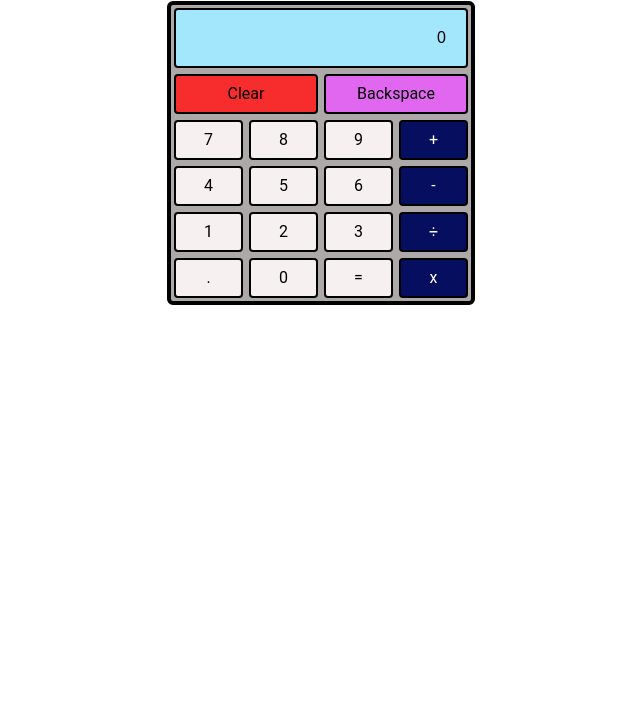
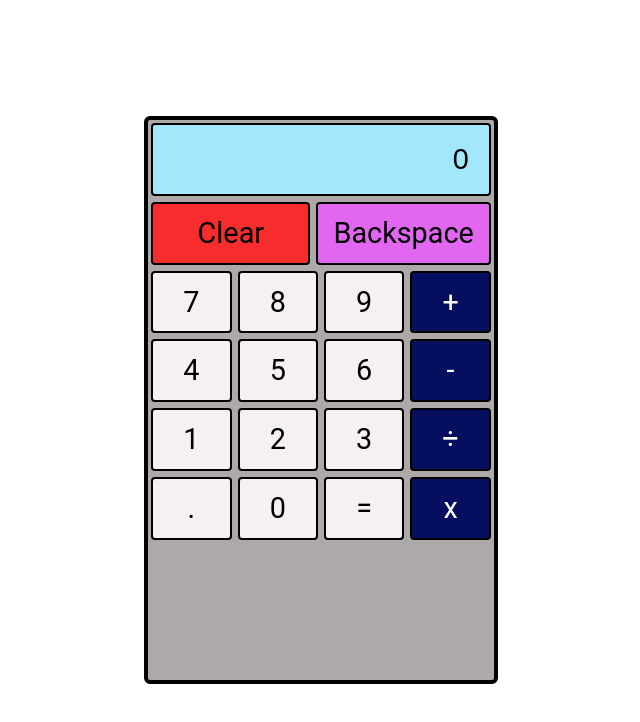
Before and after one commit to nickfrahm/Calculator, a plain HTML site: page index.html in a window 768 px wide. Shown: the whole page, without its empty margins (63-703 px from the left). Drawn offline with Linux system fonts and the light colour scheme.

Commit message:
mobile styling complete

```diff
--- a/main.css
+++ b/main.css
@@ -50,6 +50,13 @@ table {
 @import url('https://fonts.googleapis.com/css2?family=Orbitron&display=swap');
 
 /*end of reset and importing font*/
+
+body {
+    display: flex;
+    justify-content: center;
+    align-items: center;
+    height: 100vh;
+}
 
 .container {
     background-color: #ada9a9;
@@ -114,21 +121,22 @@ table {
     color: white;
 }
 
-@media (min-width: 500px) {
+@media (max-width: 500px) {
     .container {
         background-color: #ada9a9;
         font-family: 'Roboto', sans-serif;
-        font-size: 1rem;
+        font-size: 1.5rem;
         width: 30%;
         margin: 1px auto;
         border: 4px solid black;
         border-radius: 6px;
         min-width: 300px;
+        height: 70vh;
     }
 
     .half-btn {
         margin: 3px;
-        padding: 10px;
+        padding: 15px;
         border: 2px solid black;
         border-radius: 4px;
         width: 45%;
@@ -136,7 +144,56 @@ table {
 
     .qtr-btn {
         margin: 3px;
-        padding: 10px;
+        padding: 15px;
+        border: 2px solid black;
+        border-radius: 4px;
+        width: 20%;
+    }
+
+    .container > .button-row {
+        margin-top: 10px;
+        margin-bottom: 10px;
+    }
+}
+
+@media (max-width: 321px) {
+    .container {
+        background-color: #ada9a9;
+        font-family: 'Roboto', sans-serif;
+        font-size: 1.2rem;
+        width: 30%;
+        margin: 1px auto;
+        border: 4px solid black;
+        border-radius: 6px;
+        min-width: 300px;
+        height: 80vh;
+    }
+}
+
+@media (min-width: 500px) and (max-width: 800px) {
+    .container {
+        background-color: #ada9a9;
+        font-family: 'Roboto', sans-serif;
+        font-size: 1.8rem;
+        width: 45%;
+        margin: 1px auto;
+        border: 4px solid black;
+        border-radius: 6px;
+        min-width: 300px;
+        height: 70vh;
+    }
+
+    .half-btn {
+        margin: 3px;
+        padding: 15px;
+        border: 2px solid black;
+        border-radius: 4px;
+        width: 45%;
+    }
+
+    .qtr-btn {
+        margin: 3px;
+        padding: 15px;
         border: 2px solid black;
         border-radius: 4px;
         width: 20%;
```
